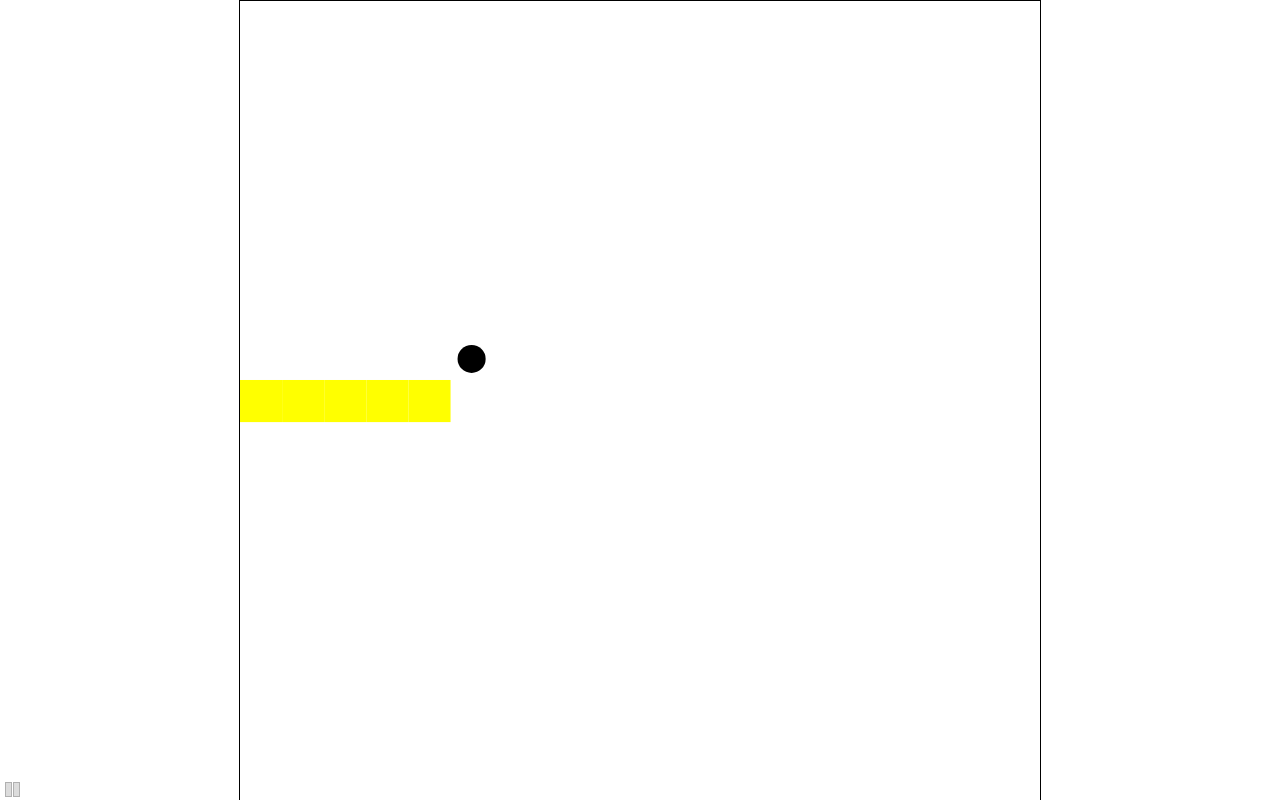
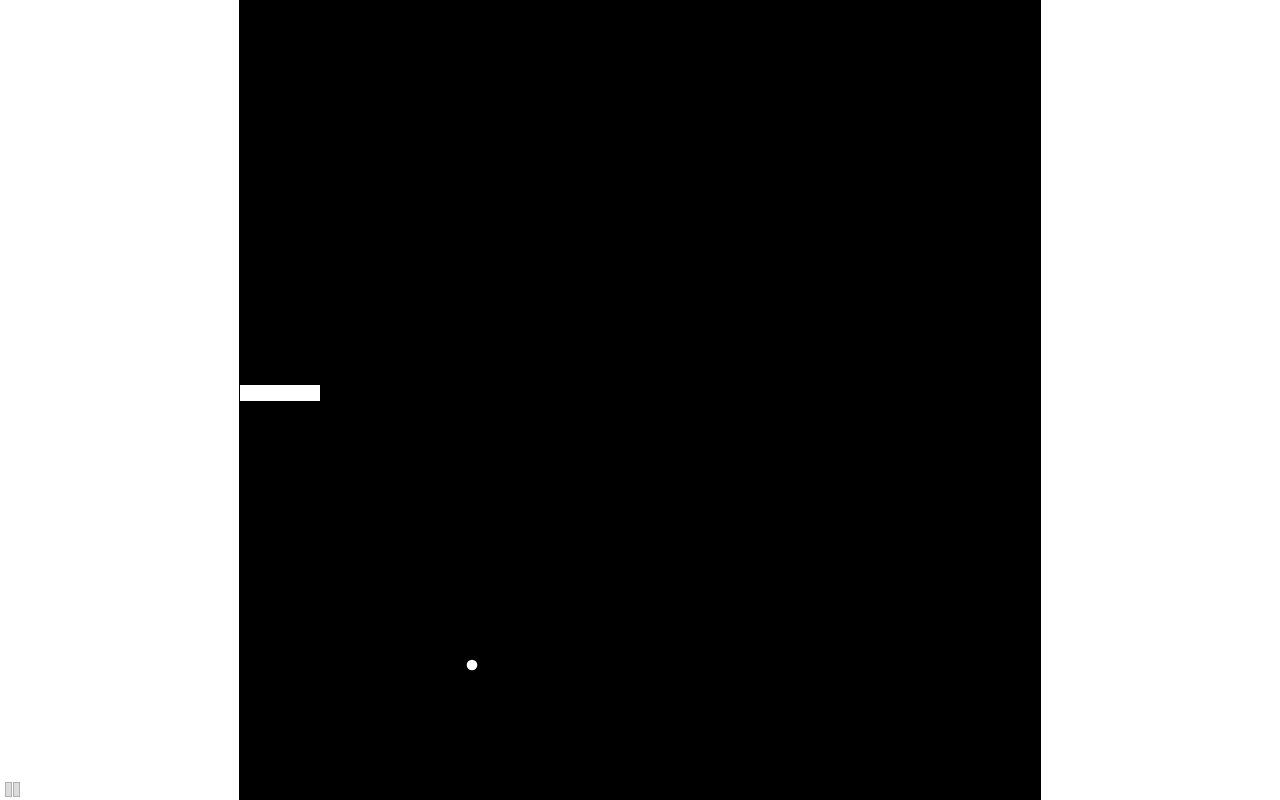
Before and after one commit to Lukakva/snake.js, a plain HTML site: page index.html in a window 1280 px wide. Drawn offline with Linux system fonts and the light colour scheme.

Commit message:
Changed demo snake

```diff
--- a/index.html
+++ b/index.html
@@ -27,10 +27,12 @@
 <script type="text/javascript" src="snake.js"></script>
 <script type="text/javascript">
 	top.snake = new Snake({
-		node: document.getElementById("snake-container"),
-		gridX: 19,
-		gridY: 19,
-		snakeColor: "yellow"
+	    node: document.getElementById("snake-container"),
+	    snakeColor: "#fff",
+	    backgroundColor: "#000",
+	    foodColor: "#fff",
+	    gridX: 50,
+	    gridY: 50
 	});
 </script>
 </html>
```
